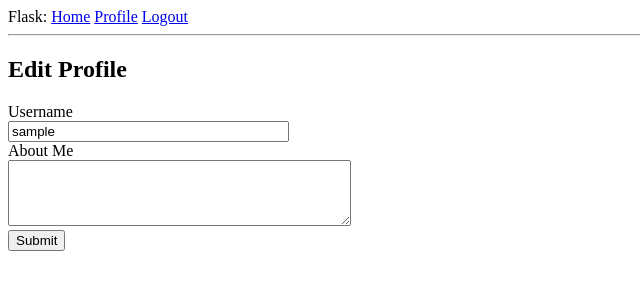
After one commit to SimonOkello/Flask, a Flask app: page /edit_profile in a window 1280 px wide. The commit adds this page. Shown: the top 300 px of the page, without its empty margins (0-640 px from the left). Run offline with Flask 2, Linux system fonts and the light colour scheme; the visitor is signed in with stand-in values (Sample User, id 1); data comes from the database, SQL or seed files in the repository; both versions use the stored data as it was after the commit.

Commit message:
More changes

```diff
--- a/app/forms.py
+++ b/app/forms.py
@@ -1,6 +1,6 @@
 from flask_wtf import FlaskForm
-from wtforms import StringField, PasswordField, BooleanField, SubmitField
-from wtforms.validators import DataRequired, Email, EqualTo, ValidationError
+from wtforms import StringField, PasswordField, BooleanField, SubmitField, TextAreaField
+from wtforms.validators import DataRequired, Email, EqualTo, ValidationError, Length
 from app.models import User
 
 class RegistrationForm(FlaskForm):
@@ -24,3 +24,8 @@ class LoginForm(FlaskForm):
     password = PasswordField("Password", validators=[DataRequired()])
     remember_me = BooleanField("Remember Me")
     submit = SubmitField("Login")
+
+class EditProfileForm(FlaskForm):
+    username = StringField("Username", validators=[DataRequired()])
+    about_me = TextAreaField("About Me", validators=[Length(min=0, max=140)])
+    submit = SubmitField("Submit")
--- a/app/models.py
+++ b/app/models.py
@@ -2,6 +2,7 @@ from app import db, login
 from flask_login import UserMixin
 from datetime import datetime
 from werkzeug.security import generate_password_hash, check_password_hash
+from hashlib import md5
 
 @login.user_loader
 def load_user(id):
@@ -13,6 +14,13 @@ class User(UserMixin, db.Model):
     email = db.Column(db.String(120), index=True, unique=True)
     password_hash = db.Column(db.String(128))
     posts = db.relationship("Post", backref="author", lazy="dynamic")
+    about_me = db.Column(db.String(120))
+    last_seen = db.Column(db.DateTime, default=datetime.utcnow)
+
+    def avatar(self, size):
+        digest = md5(self.email.lower().encode("utf-8")).hexdigest()
+        return 'https://www.gravatar.com/avatar/{}?d=identicon&s={}'.format(
+            digest, size)
 
 
     def set_password(self, password):
--- a/app/routes.py
+++ b/app/routes.py
@@ -1,11 +1,21 @@
-from flask import render_template, flash, redirect, url_for, request
-from app import app, db
-from app.forms import LoginForm, RegistrationForm
-from flask_login import current_user, login_user, logout_user, login_required
-from app.models import User
+from datetime import datetime
+
+from flask import flash, redirect, render_template, request, url_for
+from flask_login import current_user, login_required, login_user, logout_user
 from werkzeug.urls import url_parse
 
+from app import app, db
+from app.forms import LoginForm, RegistrationForm, EditProfileForm
+from app.models import User
 
+#adds last seen to user profile
+@app.before_request
+def before_request():
+    if current_user.is_authenticated:
+        current_user.last_seen = datetime.utcnow()
+        db.session.commit()
+
+#homepage view function
 @app.route("/")
 @app.route("/index")
 @login_required
@@ -23,7 +33,7 @@ def index():
     ]
     return render_template("index.html", title="Home", posts=posts)
 
-
+#register view function
 @app.route("/register", methods=["GET", "POST"])
 def register():
     if current_user.is_authenticated:
@@ -38,7 +48,7 @@ def register():
         return redirect(url_for("login"))
     return render_template("register.html", title="Register", form=form)
 
-
+#login view function
 @app.route("/login", methods=["GET", "POST"])
 def login():
     if current_user.is_authenticated:
@@ -56,6 +66,32 @@ def login():
         return redirect(next_page)
     return render_template("login.html", title="Sign In", form=form)
 
+#view function for user profile
+@app.route("/user/<username>")
+@login_required
+def user(username):
+    user = User.query.filter_by(username=username).first_or_404()
+    posts = [
+        {"author": user, "body": "Test post #1"},
+        {"author": user, "body": "Test post #2"}
+    ]
+    return render_template("user.html", title="Profile", user=user, posts=posts)
+
+@app.route("/edit_profile", methods=["GET", "POST"])
+@login_required
+def edit_profile():
+    form = EditProfileForm()
+    if form.validate_on_submit():
+        current_user.username = form.username.data
+        current_user.about_me = form. about_me.data
+        db.session.commit()
+        flash("Your changes have been saved!")
+        return redirect(url_for("edit_profile"))
+    elif request.method == "GET":
+        form.username.data = current_user.username
+        form.about_me.data = current_user.about_me
+    return render_template("edit_profile.html", title = "Edit Profile", form=form)
+
 
 @app.route("/logout")
 def logout():
--- /dev/null
+++ b/app/templates/_post.html
@@ -0,0 +1,6 @@
+<table>
+    <tr valign="top">
+        <td><img src="{{ post.author.avatar(36) }}"></td>
+        <td>{{ post.author.username }} says:<br>{{ post.body }}</td>
+    </tr>
+</table>
--- /dev/null
+++ b/app/templates/edit_profile.html
@@ -0,0 +1,26 @@
+{% extends "layout.html" %}
+
+{% block content %}
+<h2>Edit Profile</h2>
+<form action="" method="POST">
+{{form.hidden_tag()}}
+
+<div>
+    {{form.username.label}} <br>
+    {{form.username(size=32)}} <br>
+    {% for error in form.username.error %}
+    <span style="color:red;">{{error}}</span>
+    {% endfor %}
+</div>
+<div>
+        {{form.about_me.label}} <br>
+        {{form.about_me(cols=40, rows=4)}} <br>
+        {% for error in form.about_me.error %}
+        <span style="color:red;">{{error}}</span>
+        {% endfor %}
+    </div>
+    <div>
+        {{form.submit()}}
+    </div>
+</form>
+{% endblock %}
--- a/app/templates/layout.html
+++ b/app/templates/layout.html
@@ -16,6 +16,7 @@
     {% if current_user.is_anonymous %}
    <a href="{{url_for('login')}}">Login</a>
    {% else %}
+   <a href="{{url_for('user', username=current_user.username)}}">Profile</a>
    <a href="{{url_for('logout')}}">Logout</a>
    {% endif %}
    </div>
--- a/app/templates/login.html
+++ b/app/templates/login.html
@@ -6,14 +6,14 @@
     {{form.hidden_tag()}}
 <div>
     {{form.username.label}} <br>
-    {{form.username(size=32)}}
+    {{form.username(size=32)}} <br>
     {% for error in form.username.errors %}
     <span style="color:red;">[{{error}}]</span>
     {% endfor %}
 </div>
 <div>
     {{form.password.label}} <br>
-    {{form.password(size=32)}}
+    {{form.password(size=32)}} <br>
     {% for error in form.password.errors %}
     <span style="color:red;">[{{error}}]</span>
     {% endfor %}
```
Also changed, not shown: app/templates/register.html (+8 -8 lines), app/templates/user.html (added, +26 -0 lines), migrations/versions/de7ca0aacdc2_new_fields_in_user_model.py (added, +30 -0 lines), app.db.
